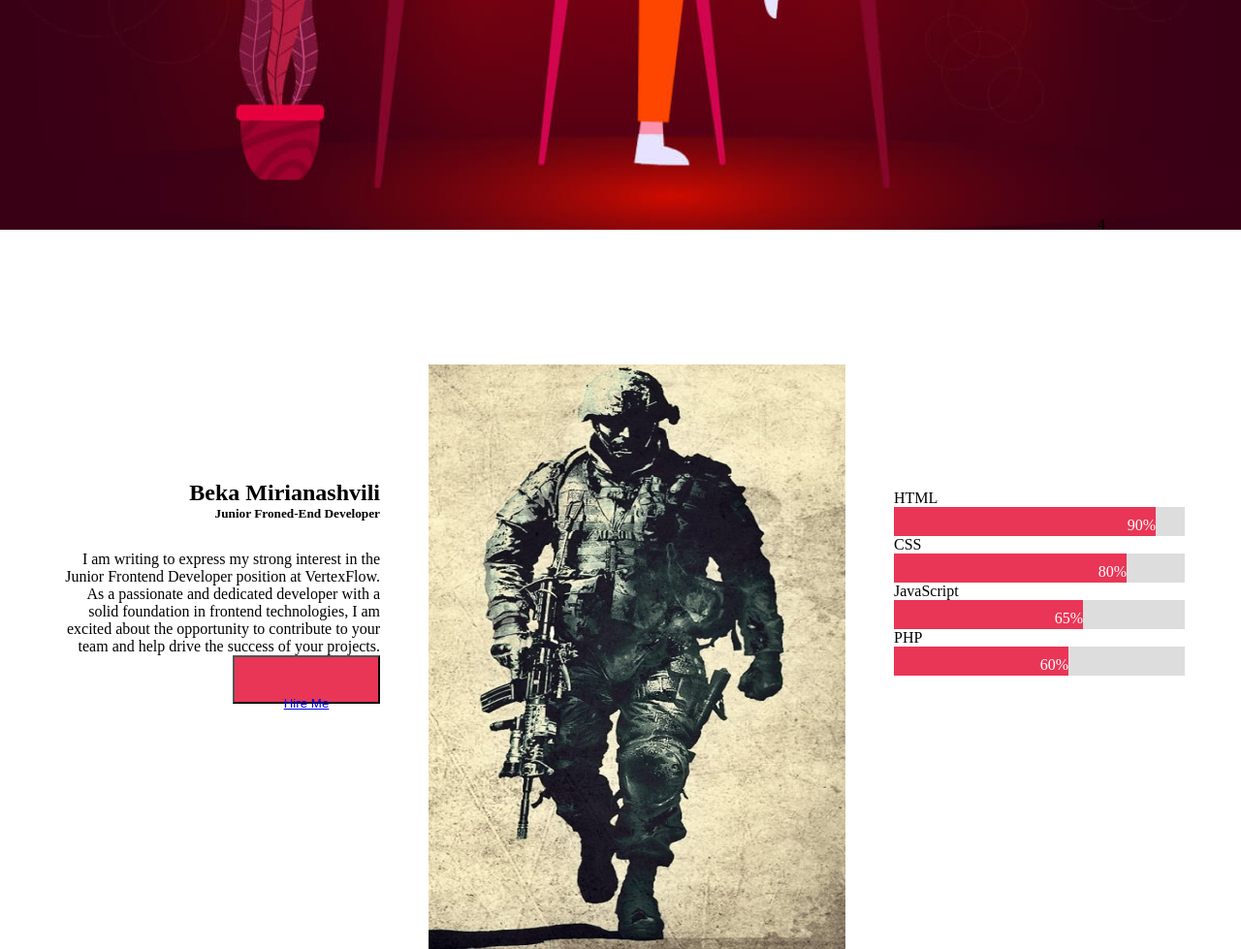
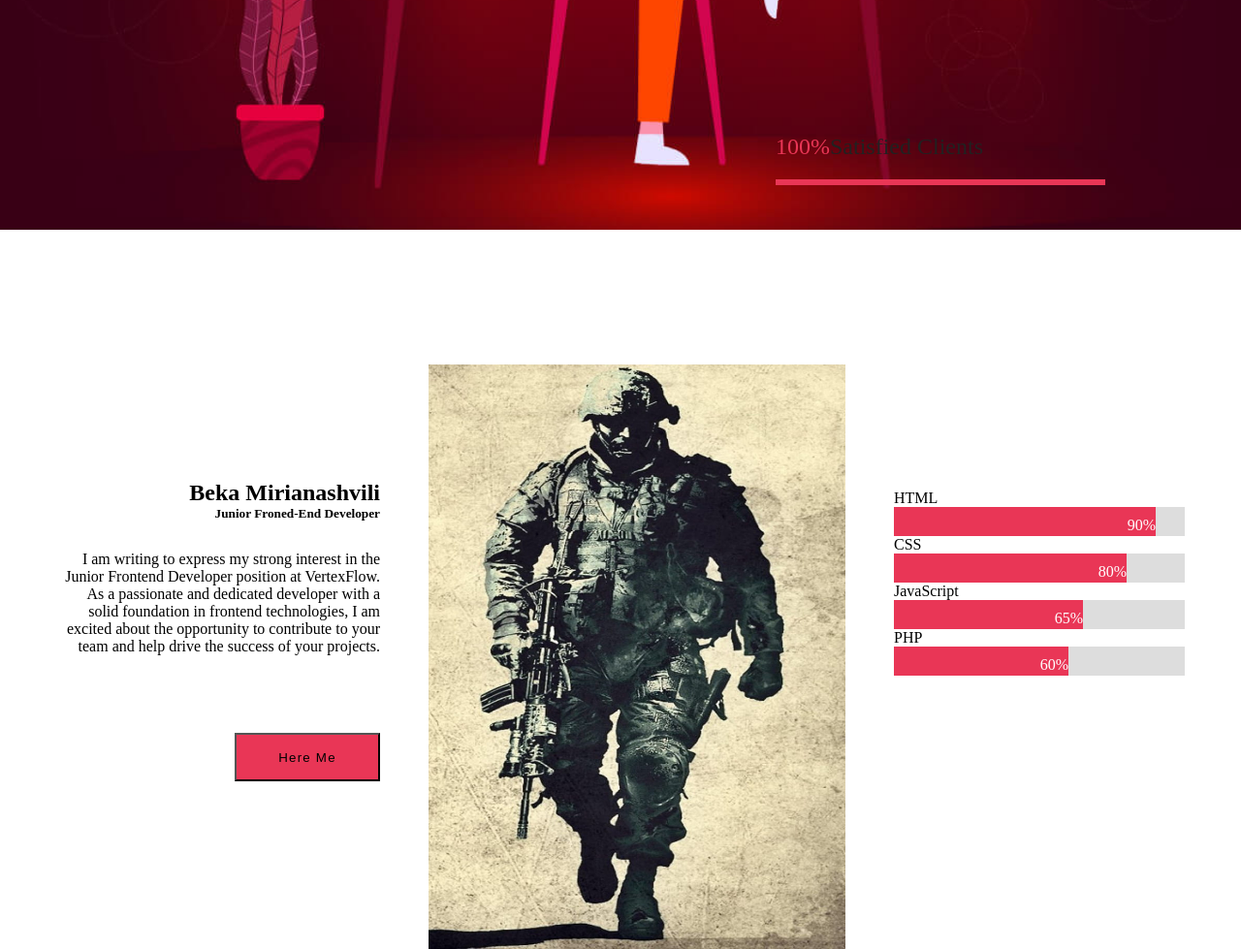
Before and after one commit to BeqaMir/final, a plain HTML site: page index.html in a window 1280 px wide. Shown: the part 480-1459 px from the top of the page at 97% size. Drawn offline with Linux system fonts and the light colour scheme.

Commit message:
add bottom

```diff
--- a/index.html
+++ b/index.html
@@ -27,7 +27,10 @@
                             <img src="./images/instagram.jfif" alt="instagram"> </a>
                     </div>
                 </div>
-                <div class="block4">4</div>
+                <div class="block4">
+                    <p><span>100%</span>Satisfied Clients</p>
+                    <div class="red-line"></div>
+                </div>
             </div>
         </div>
     </div>
@@ -46,7 +49,7 @@
                     </p>
                 </div>
                 <div>
-                    <button><a href="#">Hire Me</a></button>
+                    <button class="section1-bth">Here Me</button>
                 </div>
             </div>
             <div class="my-image"><img src="./images/soldier.jpg" alt=""></div>
--- a/style.css
+++ b/style.css
@@ -86,8 +86,22 @@ body {
 
 .slider .text-wrap .bloks .block4 {
     position:absolute;
-    bottom:0;
+    bottom:50px;
     right:0;
+}
+.slider .text-wrap .bloks .block4 span{
+    color: #E93656;
+    font-size: 24px;
+}
+.slider .text-wrap .bloks .block4 p{
+    font-size: 24px;
+    color: #212121;
+}
+.slider .text-wrap .bloks .block4 .red-line{
+    width: 340px;
+    height: 6px;
+    background-color: #E93656;
+    margin-top: 20px;
 }
 
 .content {
@@ -128,12 +142,14 @@ section .info .my-info{
 section .info .my-info p{
     padding-top: 30px;
 }
-section .info .my-info button{
-    padding-top: 40px;
-    background-color: #E93656;
-    width: 152px;
+.section1-bth{
+    width: 150px;
     height: 50px;
+    background-color: #E93656 ;
     text-align: center;
+    letter-spacing: 1.2px;
+    color: black;
+    margin-top: 80px;
 }
 section .info .my-info a{
     text-align: center;
@@ -220,6 +236,7 @@ section .info .my-degree .skills {
 
 .card-item :hover {
     background: #15263e 0% 0% no-repeat padding-box;
+    color: white;
     opacity: 1;
 }
 .section3 .card-container .card-item p {
@@ -547,7 +564,7 @@ section .info .my-degree .skills {
 .input-container{
     margin-top: 55px;
     display: flex;
-    height: 180px;
+    /* height: 180px; */
 }
 .top-footer .top-footer-box{
     position: absolute;
```
